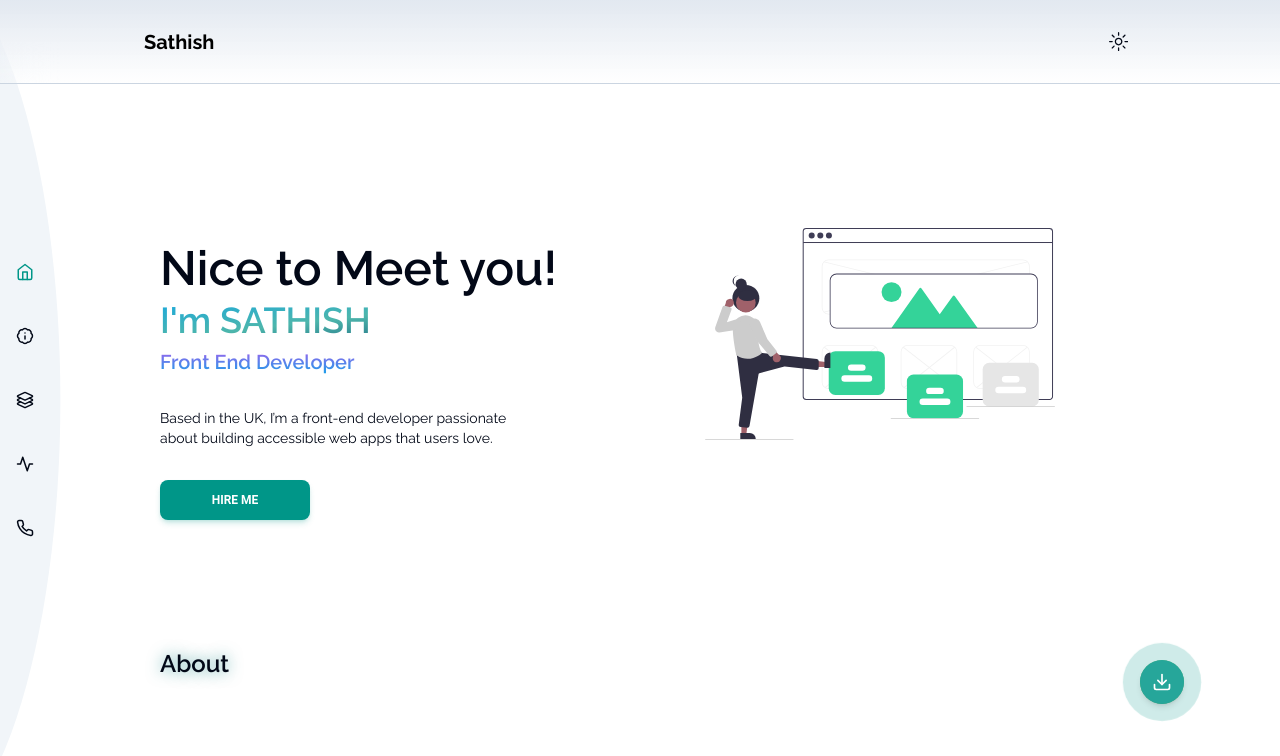
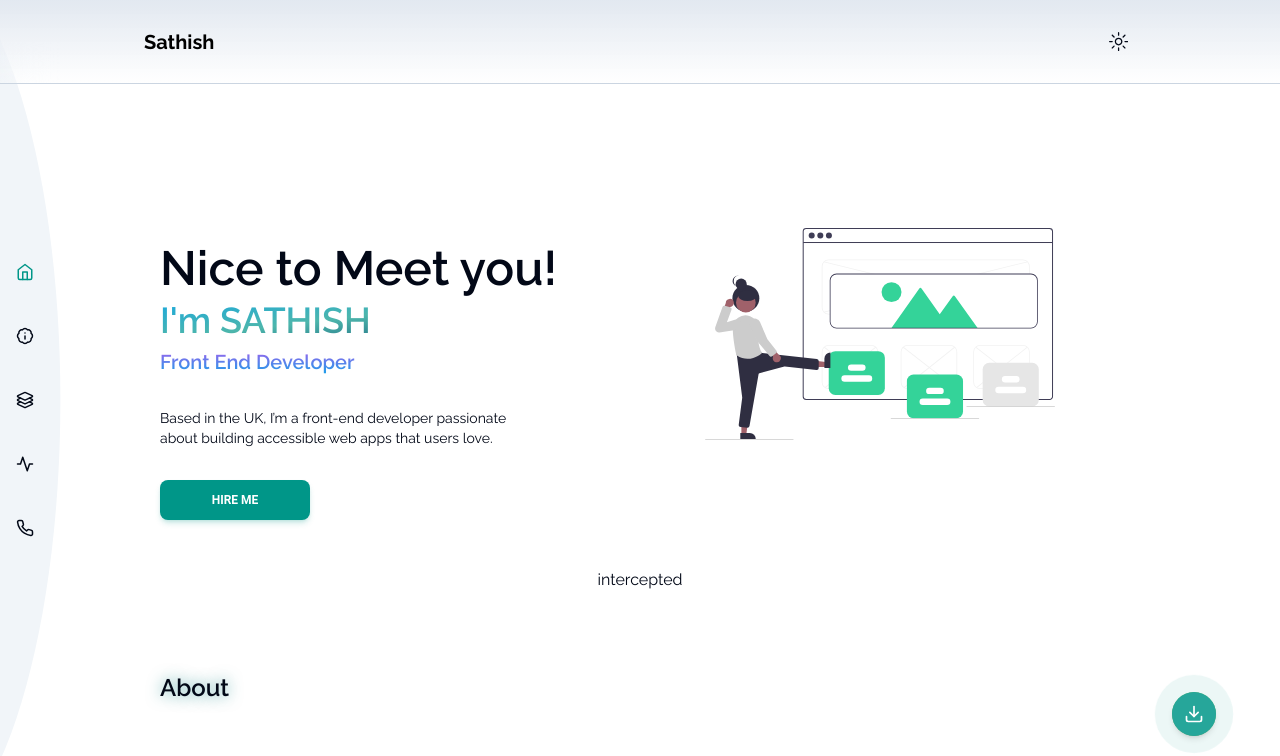
Before and after one commit to sathish-s-dev/portfolio-next, a Next.js app: page / in a window 1280 px wide. Shown: the top 756 px of the page. Built offline with nearby package versions, Linux system fonts and the light colour scheme; no server answers.

Commit message:
fix: download button position changed

```diff
--- a/app/layout.tsx
+++ b/app/layout.tsx
@@ -1,24 +1,24 @@
-import Footer from '@/components/footer';
-import Header from '@/components/header';
-import NavBar from '@/components/nav-bar';
-import { MobileDrawer } from '@/components/nav-drawer';
-import { cn } from '@/lib/utils';
-import Providers from '@/providers';
-import type { Metadata } from 'next';
-import { Raleway } from 'next/font/google';
-import { Bounce, ToastContainer } from 'react-toastify';
-import 'react-toastify/dist/ReactToastify.css';
-import './globals.css';
-import { SpeedInsights } from '@vercel/speed-insights/next';
-import { IconButton } from '@/components/ui/icon-button';
-import { Download } from 'lucide-react';
-import { Button } from '@/components/ui/button';
+import Footer from "@/components/footer";
+import Header from "@/components/header";
+import NavBar from "@/components/nav-bar";
+import { MobileDrawer } from "@/components/nav-drawer";
+import { cn } from "@/lib/utils";
+import Providers from "@/providers";
+import type { Metadata } from "next";
+import { Raleway } from "next/font/google";
+import { Bounce, ToastContainer } from "react-toastify";
+import "react-toastify/dist/ReactToastify.css";
+import "./globals.css";
+import { SpeedInsights } from "@vercel/speed-insights/next";
+import { IconButton } from "@/components/ui/icon-button";
+import { Download } from "lucide-react";
+import { Button } from "@/components/ui/button";
 
-const raleway = Raleway({ subsets: ['latin'], variable: '--font-raleway' });
+const raleway = Raleway({ subsets: ["latin"], variable: "--font-raleway" });
 
 export const metadata: Metadata = {
-	title: 'Sathish - Portfolio',
-	description: 'Generated by create next app',
+  title: "Sathish - Portfolio",
+  description: "Generated by create next app",
 };
 
 export default function RootLayout({
@@ -27,35 +27,26 @@ export default function RootLayout({
   children: React.ReactNode;
 }>) {
   return (
-		<html lang='en'>
+    <html lang="en">
       <body
         className={cn(
           raleway.className,
-					'flex flex-col min-h-screen overflow-x-clip'
-				)}>
+          "flex flex-col min-h-screen overflow-x-clip"
+        )}
+      >
         <Providers
-					attribute='class'
-					defaultTheme='system'
+          attribute="class"
+          defaultTheme="system"
           enableSystem
-					disableTransitionOnChange>
+          disableTransitionOnChange
+        >
           <Header />
           <NavBar />
           <MobileDrawer />
           {children}
-
-					<div className='fixed bottom-24 right-24 bg-green-400 rounded-full'>
-						<a
-							href='/sathish_s_resume.pdf'
-							download
-							className='relative p-3 block bg-teal-400 rounded-full after:absolute after:inset-0 after:rounded-full w-full h-full after:z-[-2] after:bg-teal-400 after:animate-ping
-						 text-white shadow-md'>
-							<Download size={20} />
-						</a>
-					</div>
-
           <Footer />
           <ToastContainer
-						position='top-center'
+            position="top-center"
             autoClose={2000}
             hideProgressBar={false}
             newestOnTop={false}
@@ -64,7 +55,7 @@ export default function RootLayout({
             pauseOnFocusLoss
             draggable
             pauseOnHover
-						theme='colored'
+            theme="colored"
             transition={Bounce}
           />
           <SpeedInsights />
--- a/app/page.tsx
+++ b/app/page.tsx
@@ -1,21 +1,33 @@
-import AboutSection from '@/components/about';
-import ContactSection from '@/components/contact';
-import HeroSection from '@/components/hero-section';
-import ProjectSection from '@/components/projects';
-import SkillSection from '@/components/skills';
-import { IconButton } from '@/components/ui/icon-button';
-import { TimeLineSection } from '@/components/timeline';
-import { Download } from 'lucide-react';
+import AboutSection from "@/components/about";
+import ContactSection from "@/components/contact";
+import HeroSection from "@/components/hero-section";
+import ProjectSection from "@/components/projects";
+import SkillSection from "@/components/skills";
+import { IconButton } from "@/components/ui/icon-button";
+import { TimeLineSection } from "@/components/timeline";
+import { Download } from "lucide-react";
+import Link from "next/link";
 
 export default function Home() {
   return (
-		<main className=' flex-1 flex flex-col items-center justify-between md:p-24 p-6 max-w-6xl mx-auto'>
+    <main className="flex-1 flex flex-col items-center justify-between md:p-24 p-6 max-w-6xl mx-auto">
       <HeroSection />
+      <Link href="/projects/14">intercepted</Link>
       <AboutSection />
       <SkillSection />
       <ProjectSection />
       {/* <TimeLineSection /> */}
       <ContactSection />
+      <div className="fixed md:bottom-16 md:right-16 bottom-6 right-6 bg-green-400 rounded-full">
+        <a
+          href="/sathish_s_resume.pdf"
+          download
+          className="relative p-3 block bg-teal-400 rounded-full after:absolute after:inset-0 after:rounded-full w-full h-full after:z-[-2] after:bg-teal-400/40 after:animate-ping
+						 text-white shadow-md"
+        >
+          <Download size={20} />
+        </a>
+      </div>
     </main>
   );
 }
--- /dev/null
+++ b/app/projects/(.)[id]/page.tsx
@@ -0,0 +1,7 @@
+import React from "react";
+
+const InterceptedProject = () => {
+  return <div className="flex-1">InterceptedProject</div>;
+};
+
+export default InterceptedProject;
--- /dev/null
+++ b/app/projects/[id]/page.tsx
@@ -0,0 +1,8 @@
+import React from "react";
+
+const ProjectPage = ({ params: { id } }: { params: { id: string } }) => {
+  console.log(id);
+  return <div className="flex-1">Project Page</div>;
+};
+
+export default ProjectPage;
--- /dev/null
+++ b/app/projects/page.tsx
@@ -0,0 +1,9 @@
+import { redirect } from 'next/navigation'
+import React from 'react'
+
+const Projects = () => {
+
+  return redirect('/')
+}
+
+export default Projects
--- a/components/theme-toggle.tsx
+++ b/components/theme-toggle.tsx
@@ -3,8 +3,6 @@
 import * as React from 'react';
 import { MoonIcon, SunIcon, GearIcon as Settings } from '@radix-ui/react-icons';
 import { useTheme } from 'next-themes';
-
-import { Button } from '@/components/ui/button';
 import {
 	DropdownMenu,
 	DropdownMenuContent,
```
Lines whose indentation alone changed are shown as unchanged.
